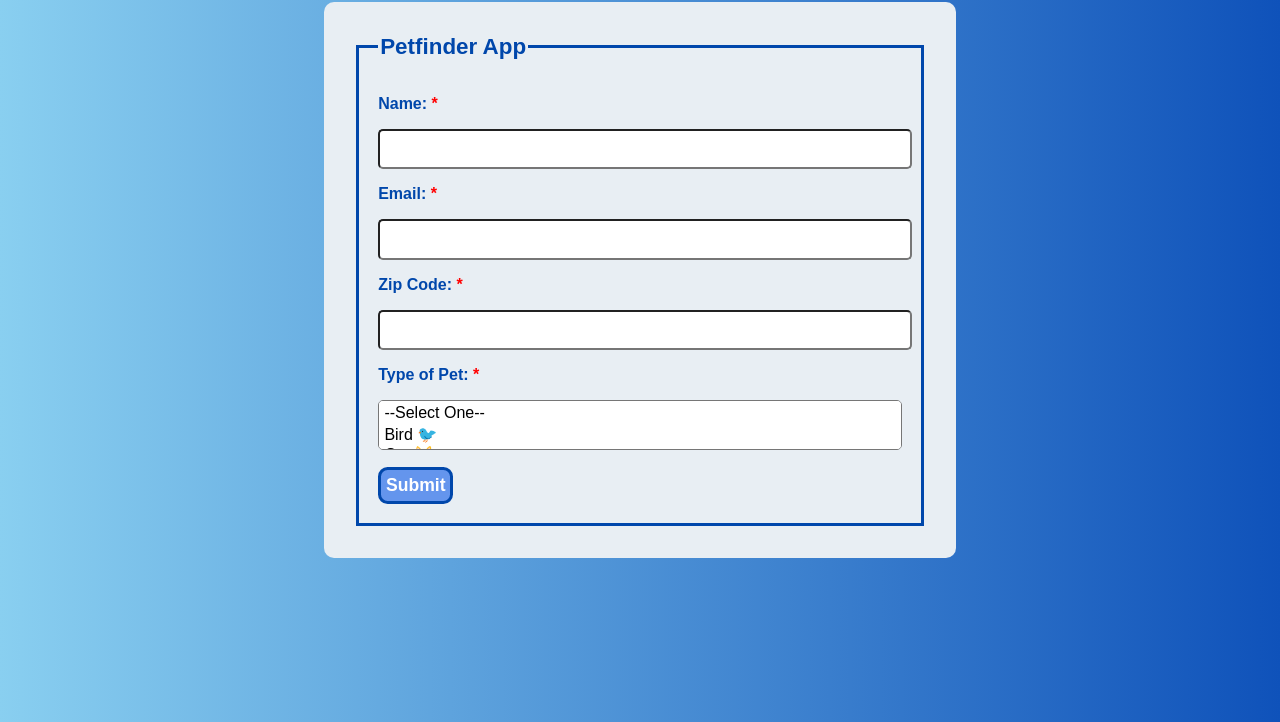
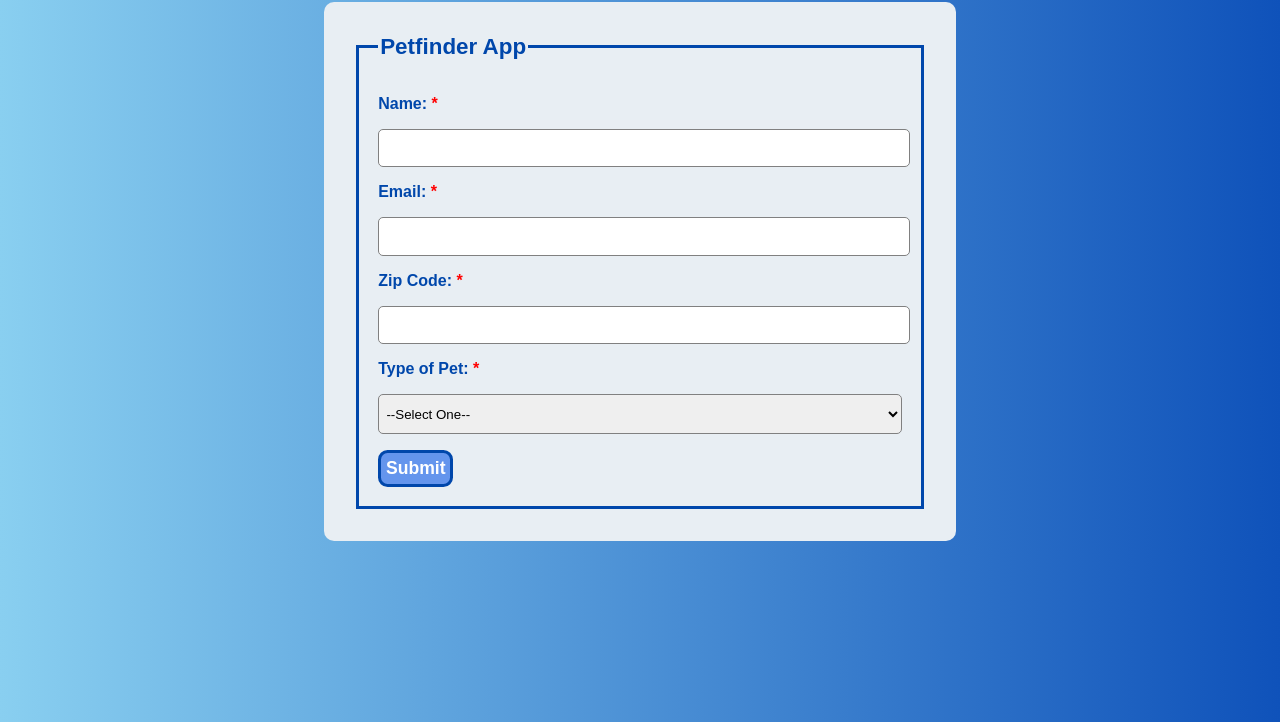
Before and after one commit to ruchanimbalkar/petfinder-app, a plain HTML site: page index.html in a window 1280 px wide. Shown: the part 78-800 px from the top of the page. Drawn offline with Linux system fonts and the light colour scheme; a web font is replaced by a local one.

Commit message:
fixed select input in form to make it look like the required UX design

```diff
--- a/css/styles.css
+++ b/css/styles.css
@@ -3,6 +3,7 @@
     --baby-blue:#89CFF0;
     --cobalt-blue:#0047AB;
     --cornflower-blue:#6495ED;
+    --gray : #808080;
     --form-bg : #E8EEF3;
     --indigo:#3F00FF;
     --pastel-blue:#A7C7E7;
@@ -62,6 +63,7 @@ input{
 }
 input,select{
     padding:0.2rem;
+    border: 0.1rem solid var(--gray);
     border-radius: 5px;
     margin-top:1rem;
     margin-right:0.3rem;
@@ -70,12 +72,13 @@ input,select{
 
 /* Reference : https://codepen.io/kurtnz/pen/PoBYbB */
 select{
-    font-size:1rem;
-    height: 50px;
-    line-height: 50px;
-    -webkit-appearance: menulist-button;
-    -moz-appearance:none;
+    /* font-size:1rem; */
+    height: 40px;
+    line-height: 30px;
+    /* -webkit-appearance: menulist-button;
+    -moz-appearance:none; */
 }
+
 button{
     background-color: var(--cornflower-blue);
     border:0.2rem solid var(--cobalt-blue);
--- a/index.html
+++ b/index.html
@@ -27,8 +27,8 @@
                     </p>
                     <p>
                         <label for="type">Type of Pet: <span> *</span> </label>
-                        <select id="type" name="kind" size="5" required>
-                            <option>--Select One--</option>
+                        <select id="type" name="kind" required>
+                            <option value="">--Select One--</option>
                             <option value="bird">Bird &#128038;</option>
                             <option value="cat">Cat &#128049;</option>
                             <option value="dog">Dog &#128054;</option>
```
